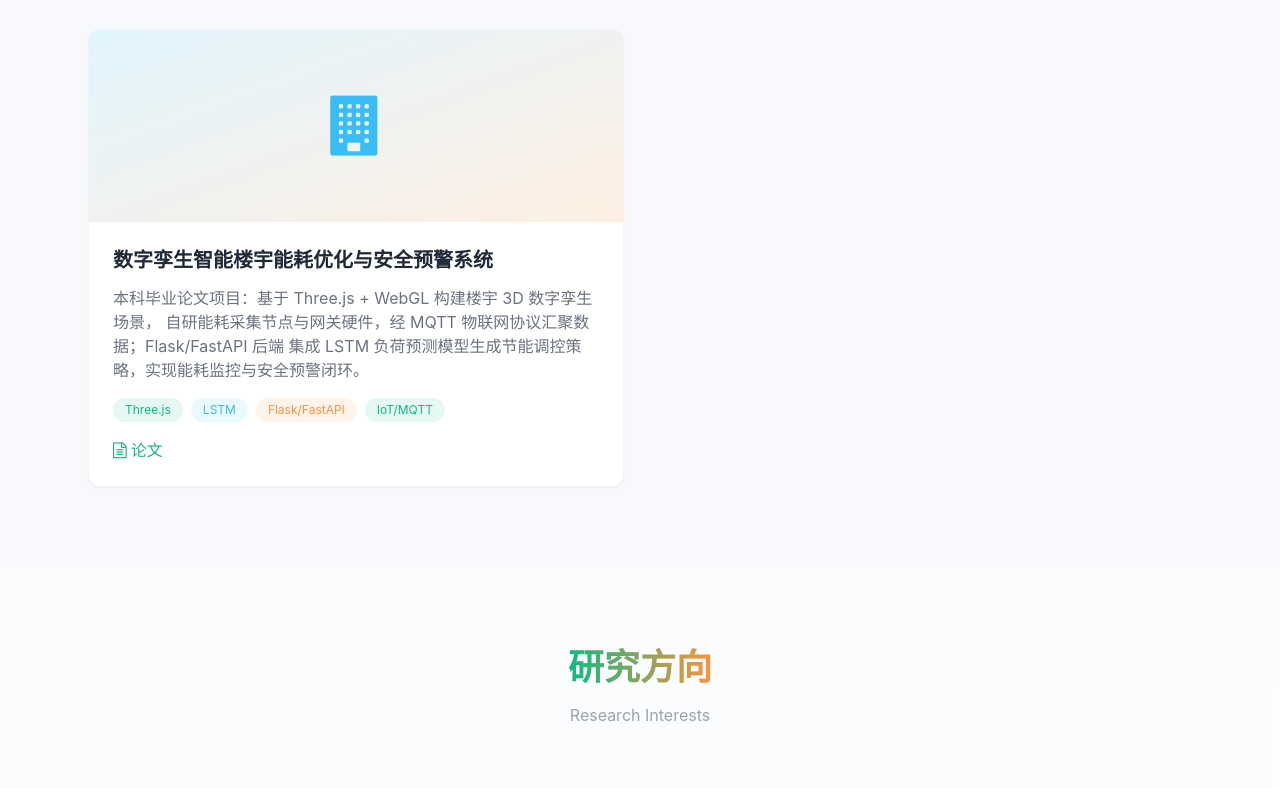
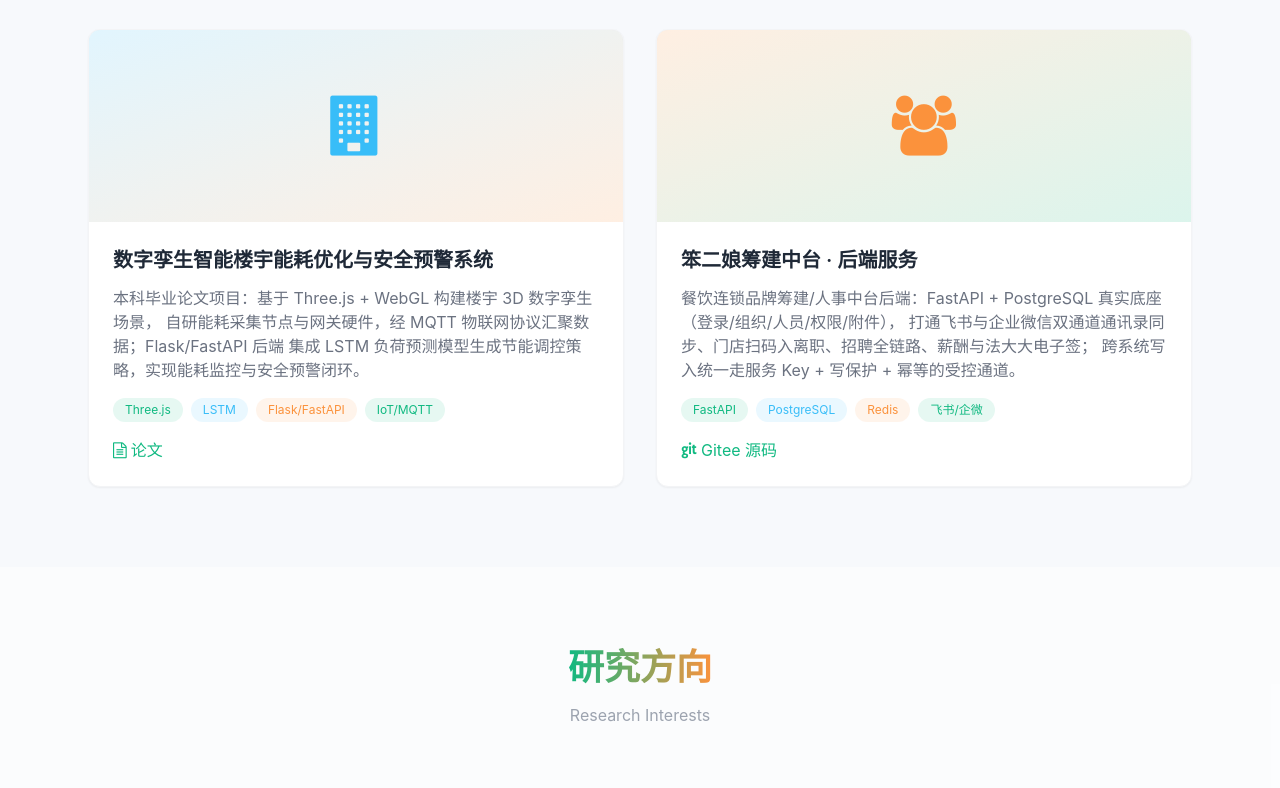
Before and after one commit to WEMoon957/leejunying.github.io, a plain HTML site: page index.html in a window 1280 px wide. Shown: the part 4143-4931 px from the top of the page. Drawn offline with nearby package versions, Linux system fonts and the light colour scheme.

Commit message:
feat: Add Repository to Website Intro
Co-authored-by: traeagent <traeagent@users.noreply.github.com>

```diff
--- a/index.html
+++ b/index.html
@@ -517,6 +517,30 @@
                         </div>
                     </div>
                 </div>
+
+                <!-- 项目8：笨二娘筹建中台后端 -->
+                <div class="group bg-white rounded-xl overflow-hidden border border-gray-100 shadow-sm hover:border-primary/40 hover:shadow-md transition-all">
+                    <div class="h-48 bg-gradient-to-br from-accent/15 to-primary/15 flex items-center justify-center">
+                        <i class="fa fa-users text-6xl text-accent group-hover:scale-110 transition-transform"></i>
+                    </div>
+                    <div class="p-6">
+                        <h3 class="text-xl font-semibold mb-3">笨二娘筹建中台 · 后端服务</h3>
+                        <p class="text-gray-500 mb-4">
+                            餐饮连锁品牌筹建/人事中台后端：FastAPI + PostgreSQL 真实底座（登录/组织/人员/权限/附件），
+                            打通飞书与企业微信双通道通讯录同步、门店扫码入离职、招聘全链路、薪酬与法大大电子签；
+                            跨系统写入统一走服务 Key + 写保护 + 幂等的受控通道。
+                        </p>
+                        <div class="flex flex-wrap gap-2 mb-4">
+                            <span class="px-3 py-1 bg-primary/10 text-primary text-xs rounded-full">FastAPI</span>
+                            <span class="px-3 py-1 bg-secondary/10 text-secondary text-xs rounded-full">PostgreSQL</span>
+                            <span class="px-3 py-1 bg-accent/10 text-accent text-xs rounded-full">Redis</span>
+                            <span class="px-3 py-1 bg-primary/10 text-primary text-xs rounded-full">飞书/企微</span>
+                        </div>
+                        <div class="flex gap-4">
+                            <a href="https://gitee.com/ben-er-niang/benerniang-server" target="_blank" class="text-primary hover:underline"><i class="fa fa-git mr-1"></i>Gitee 源码</a>
+                        </div>
+                    </div>
+                </div>
             </div>
         </div>
     </section>
```
